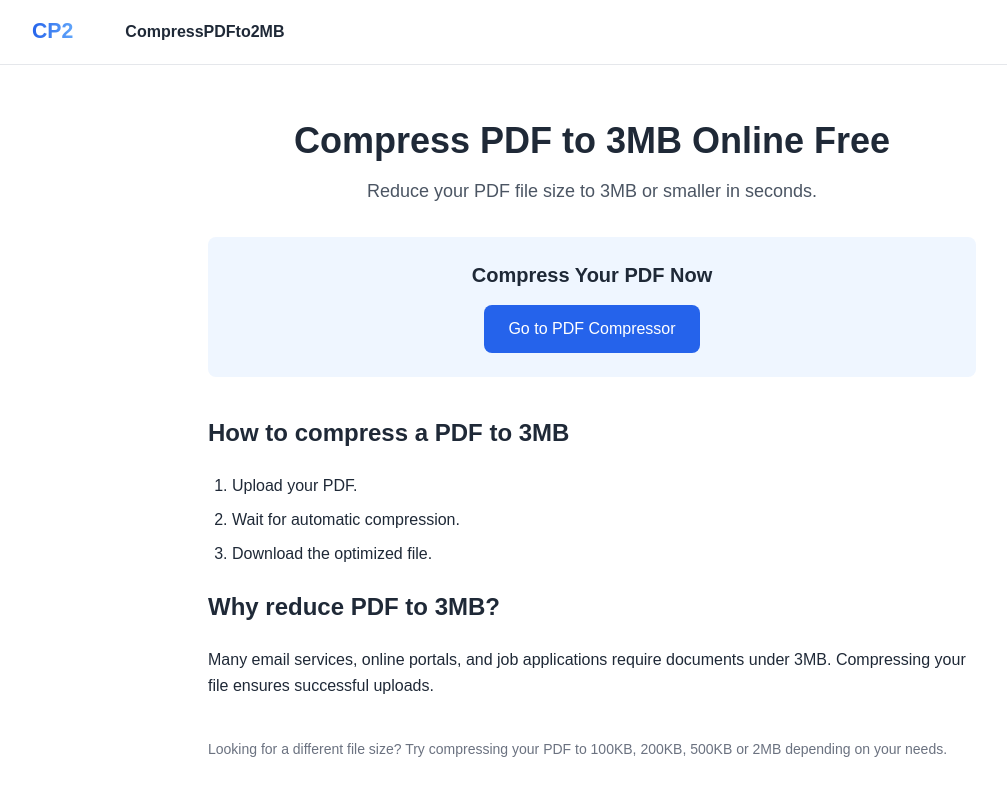
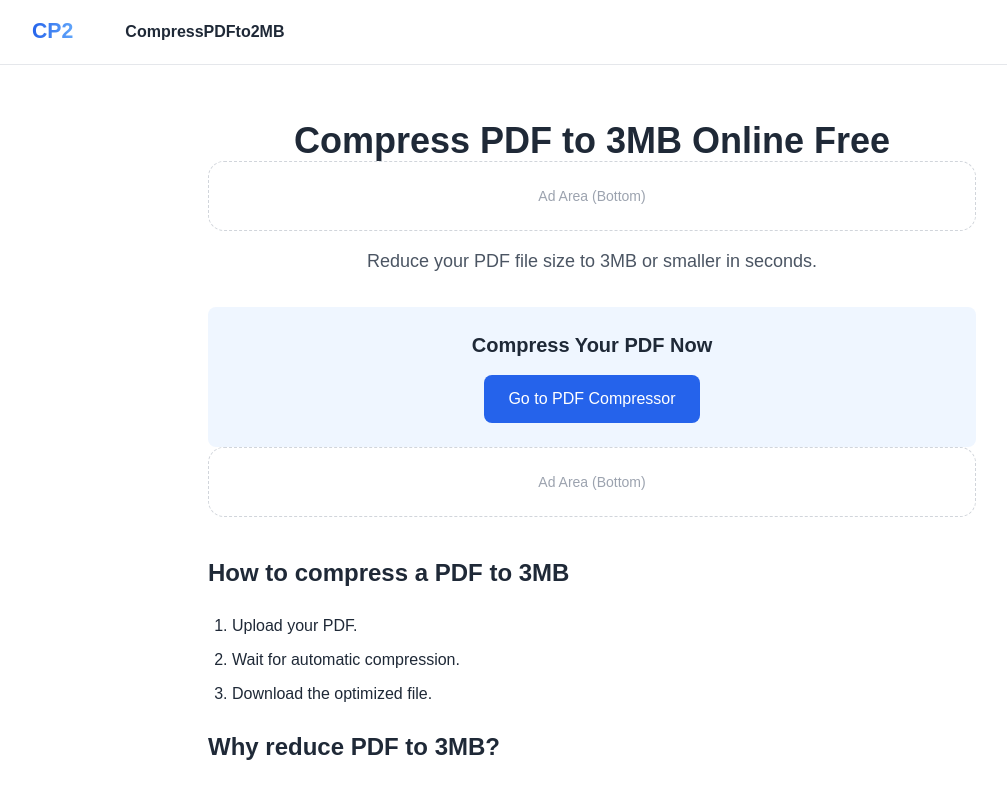
Before and after one commit to behicyildirim/compresspdfto2mb, a Next.js app: page /compress-pdf-to-3mb in a window 1280 px wide. Shown: the top 789 px of the page, without its empty margins (48-1055 px from the left). Built offline with nearby package versions, Linux system fonts and the light colour scheme.

Commit message:
Fix AdSlots

```diff
--- a/app/compress-pdf-to-100kb/page.tsx
+++ b/app/compress-pdf-to-100kb/page.tsx
@@ -1,5 +1,6 @@
 import Link from "next/link";
 import InternalLinks from "@/app/components/InternalLinks";
+import AdSlot from "@/app/components/AdSlot";
 
 export const metadata = {
   title: "Compress PDF to 100kb Online Free | CP2",
@@ -15,7 +16,7 @@ export default function CompressPdfTo1MbPage() {
         <h1 className="text-4xl font-bold text-center">
           Compress PDF to 100kb Online Free
         </h1>
-
+<AdSlot label="Ad Area (Bottom)" />
         <p className="mt-4 text-lg text-gray-600 text-center">
           Reduce your PDF file size to 100kb or smaller in seconds.
         </p>
@@ -32,7 +33,7 @@ export default function CompressPdfTo1MbPage() {
             Go to PDF Compressor
           </Link>
         </div>
-
+<AdSlot label="Ad Area (Bottom)" />
         <div className="mt-10 space-y-6 leading-relaxed">
           <h2 className="text-2xl font-semibold">
             How to compress a PDF to 100kb
@@ -56,6 +57,7 @@ Looking for a different file size? Try compressing your PDF to 100KB, 200KB, 500
 </p>
         <InternalLinks />
       </div>
+      <AdSlot label="Ad Area (Bottom)" />
     </main>
   );
 }
--- a/app/compress-pdf-to-10mb/page.tsx
+++ b/app/compress-pdf-to-10mb/page.tsx
@@ -1,5 +1,6 @@
 import Link from "next/link";
 import InternalLinks from "@/app/components/InternalLinks";
+import AdSlot from "@/app/components/AdSlot";
 
 export const metadata = {
   title: "Compress PDF to 10MB Online Free | CP2",
@@ -15,7 +16,7 @@ export default function CompressPdfTo1MbPage() {
         <h1 className="text-4xl font-bold text-center">
           Compress PDF to 10MB Online Free
         </h1>
-
+<AdSlot label="Ad Area (Bottom)" />
         <p className="mt-4 text-lg text-gray-600 text-center">
           Reduce your PDF file size to 10MB or smaller in seconds.
         </p>
@@ -32,7 +33,7 @@ export default function CompressPdfTo1MbPage() {
             Go to PDF Compressor
           </Link>
         </div>
-
+<AdSlot label="Ad Area (Bottom)" />
         <div className="mt-10 space-y-6 leading-relaxed">
           <h2 className="text-2xl font-semibold">
             How to compress a PDF to 10MB
@@ -56,6 +57,7 @@ Looking for a different file size? Try compressing your PDF to 100KB, 200KB, 500
 </p>
         <InternalLinks />
       </div>
+      <AdSlot label="Ad Area (Bottom)" />
     </main>
   );
 }
--- a/app/compress-pdf-to-200kb/page.tsx
+++ b/app/compress-pdf-to-200kb/page.tsx
@@ -1,5 +1,6 @@
 import Link from "next/link";
 import InternalLinks from "@/app/components/InternalLinks";
+import AdSlot from "@/app/components/AdSlot";
 
 export const metadata = {
   title: "Compress PDF to 200kb Online Free | CP2",
@@ -15,7 +16,7 @@ export default function CompressPdfTo1MbPage() {
         <h1 className="text-4xl font-bold text-center">
           Compress PDF to 200kb Online Free
         </h1>
-
+<AdSlot label="Ad Area (Bottom)" />
         <p className="mt-4 text-lg text-gray-600 text-center">
           Reduce your PDF file size to 200kb or smaller in seconds.
         </p>
@@ -32,7 +33,7 @@ export default function CompressPdfTo1MbPage() {
             Go to PDF Compressor
           </Link>
         </div>
-
+<AdSlot label="Ad Area (Bottom)" />
         <div className="mt-10 space-y-6 leading-relaxed">
           <h2 className="text-2xl font-semibold">
             How to compress a PDF to 200kb
@@ -56,6 +57,7 @@ Looking for a different file size? Try compressing your PDF to 100KB, 200KB, 500
 </p>
         <InternalLinks />
       </div>
+      <AdSlot label="Ad Area (Bottom)" />
     </main>
   );
 }
--- a/app/compress-pdf-to-300kb/page.tsx
+++ b/app/compress-pdf-to-300kb/page.tsx
@@ -1,5 +1,6 @@
 import Link from "next/link";
 import InternalLinks from "@/app/components/InternalLinks";
+import AdSlot from "@/app/components/AdSlot";
 
 export const metadata = {
   title: "Compress PDF to 300kb Online Free | CP2",
@@ -15,7 +16,7 @@ export default function CompressPdfTo1MbPage() {
         <h1 className="text-4xl font-bold text-center">
           Compress PDF to 300kb Online Free
         </h1>
-
+<AdSlot label="Ad Area (Bottom)" />
         <p className="mt-4 text-lg text-gray-600 text-center">
           Reduce your PDF file size to 300kb or smaller in seconds.
         </p>
@@ -32,7 +33,7 @@ export default function CompressPdfTo1MbPage() {
             Go to PDF Compressor
           </Link>
         </div>
-
+<AdSlot label="Ad Area (Bottom)" />
         <div className="mt-10 space-y-6 leading-relaxed">
           <h2 className="text-2xl font-semibold">
             How to compress a PDF to 300kb
@@ -56,6 +57,7 @@ Looking for a different file size? Try compressing your PDF to 100KB, 200KB, 500
 </p>
         <InternalLinks />
       </div>
+      <AdSlot label="Ad Area (Bottom)" />
     </main>
   );
 }
--- a/app/compress-pdf-to-3mb/page.tsx
+++ b/app/compress-pdf-to-3mb/page.tsx
@@ -1,5 +1,6 @@
 import Link from "next/link";
 import InternalLinks from "@/app/components/InternalLinks";
+import AdSlot from "@/app/components/AdSlot";
 
 export const metadata = {
   title: "Compress PDF to 3MB Online Free | CP2",
@@ -15,7 +16,7 @@ export default function CompressPdfTo1MbPage() {
         <h1 className="text-4xl font-bold text-center">
           Compress PDF to 3MB Online Free
         </h1>
-
+<AdSlot label="Ad Area (Bottom)" />
         <p className="mt-4 text-lg text-gray-600 text-center">
           Reduce your PDF file size to 3MB or smaller in seconds.
         </p>
@@ -32,7 +33,7 @@ export default function CompressPdfTo1MbPage() {
             Go to PDF Compressor
           </Link>
         </div>
-
+<AdSlot label="Ad Area (Bottom)" />
         <div className="mt-10 space-y-6 leading-relaxed">
           <h2 className="text-2xl font-semibold">
             How to compress a PDF to 3MB
@@ -56,6 +57,7 @@ Looking for a different file size? Try compressing your PDF to 100KB, 200KB, 500
 </p>
         <InternalLinks />
       </div>
+      <AdSlot label="Ad Area (Bottom)" />
     </main>
   );
 }
--- a/app/compress-pdf-to-5mb/page.tsx
+++ b/app/compress-pdf-to-5mb/page.tsx
@@ -1,5 +1,6 @@
 import Link from "next/link";
 import InternalLinks from "@/app/components/InternalLinks";
+import AdSlot from "@/app/components/AdSlot";
 
 export const metadata = {
   title: "Compress PDF to 5MB Online Free | CP2",
@@ -15,7 +16,7 @@ export default function CompressPdfTo1MbPage() {
         <h1 className="text-4xl font-bold text-center">
           Compress PDF to 5MB Online Free
         </h1>
-
+<AdSlot label="Ad Area (Bottom)" />
         <p className="mt-4 text-lg text-gray-600 text-center">
           Reduce your PDF file size to 5MB or smaller in seconds.
         </p>
@@ -32,7 +33,7 @@ export default function CompressPdfTo1MbPage() {
             Go to PDF Compressor
           </Link>
         </div>
-
+<AdSlot label="Ad Area (Bottom)" />
         <div className="mt-10 space-y-6 leading-relaxed">
           <h2 className="text-2xl font-semibold">
             How to compress a PDF to 5MB
@@ -56,6 +57,7 @@ Looking for a different file size? Try compressing your PDF to 100KB, 200KB, 500
 </p>
         <InternalLinks />
       </div>
+      <AdSlot label="Ad Area (Bottom)" />
     </main>
   );
 }
```
